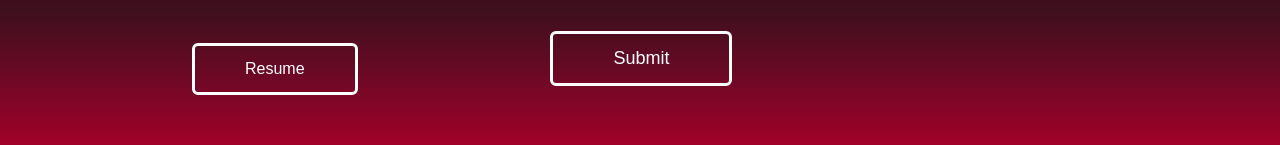
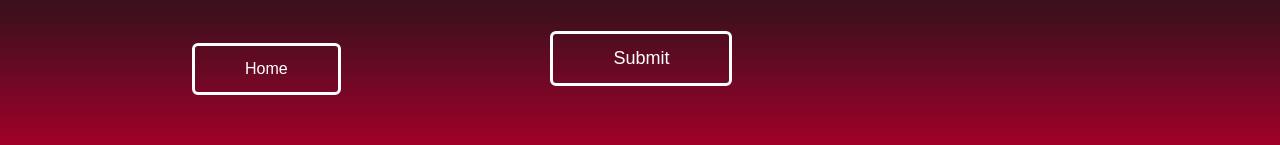
Before and after one commit to JishvaShah/Personal-Homepage, a plain HTML site: page contact-page.html in a window 1280 px wide. Shown: the part 434-579 px from the top of the page. Drawn offline with Linux system fonts and the light colour scheme.

Commit message:
Third Commit

```diff
--- a/contact-page.html
+++ b/contact-page.html
@@ -22,7 +22,7 @@
                         <a href="#"><i class="fa-brands fa-github"></i></a>
                         <a href="#"><i class="fa-brands fa-x-twitter"></i></a>
                     </div>
-                    <a href="images/Jishva-shah-resume.pdf" download class="btn btn2">Resume</a>
+                    <a href="./index.html" class="btn btn2">Home</a>
                 </div>
                 <div class="contact-right">
                     <form name="submit-to-google-sheet">
```
